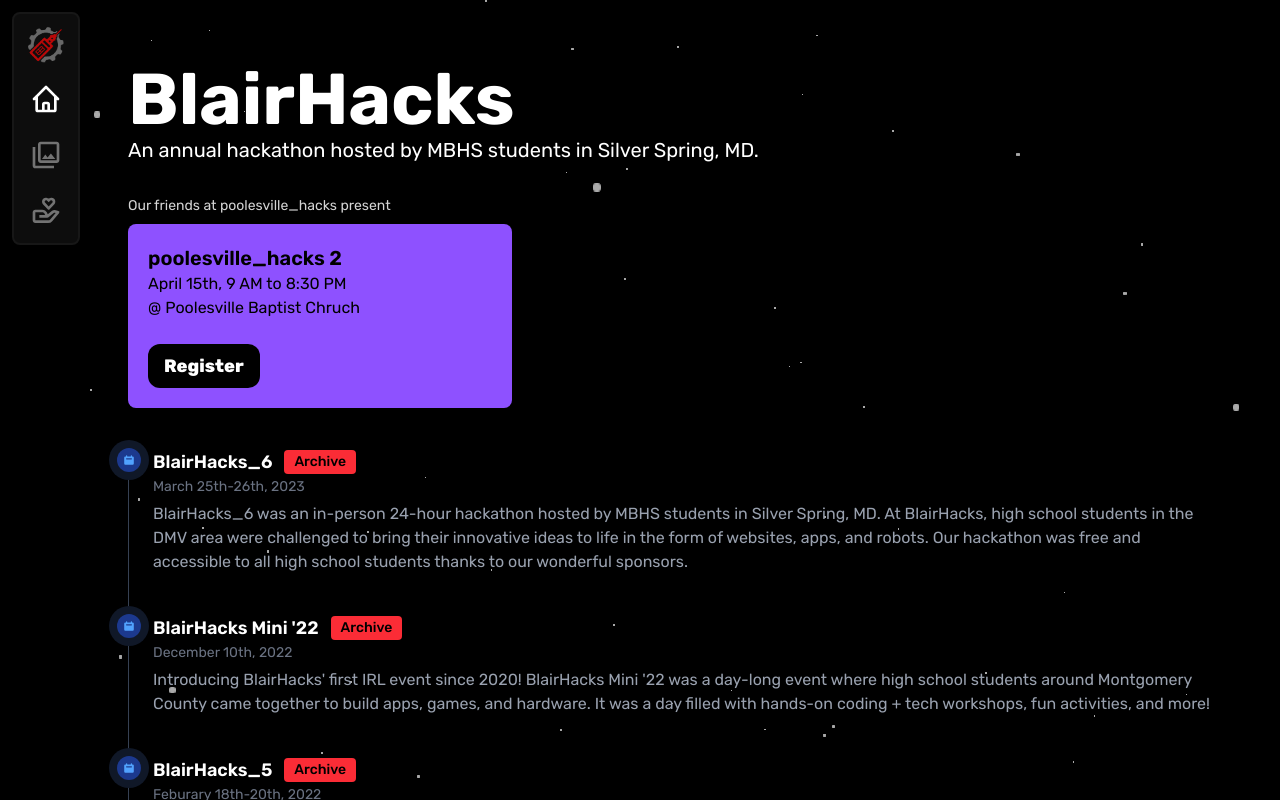
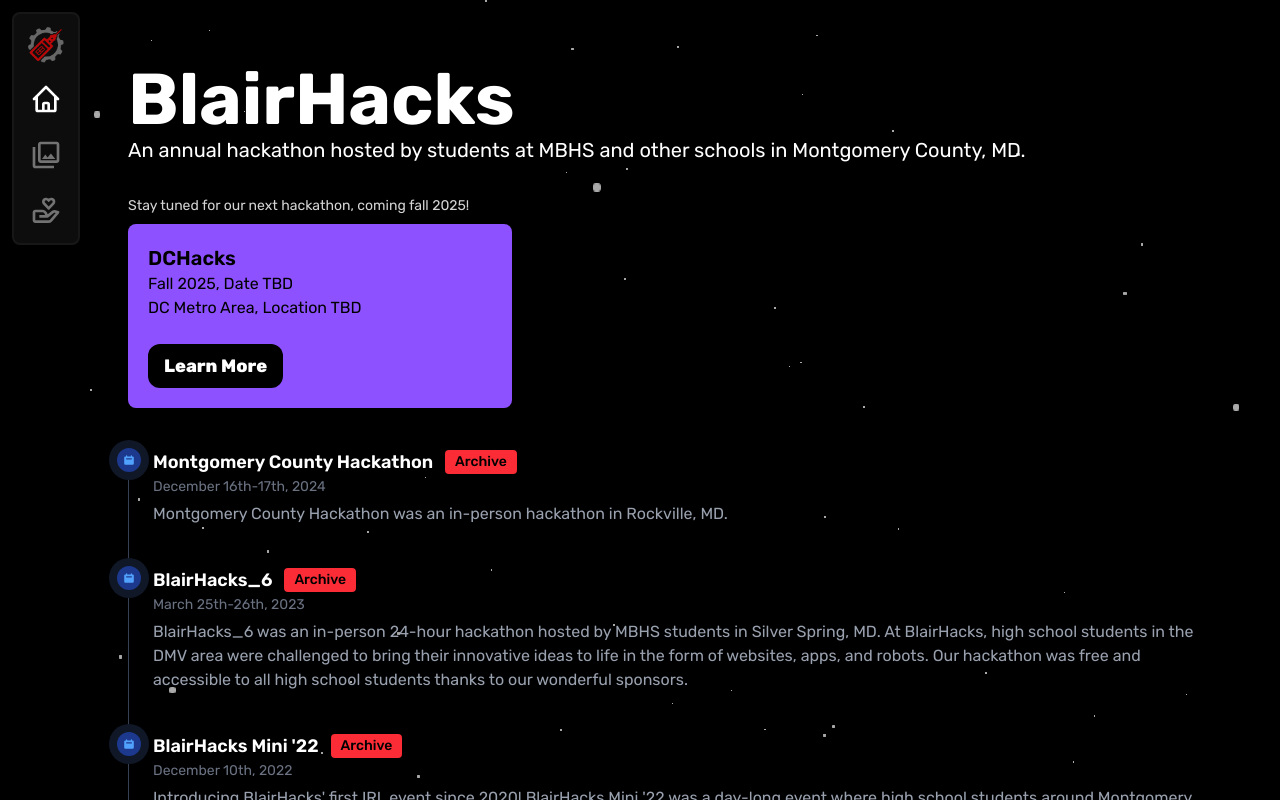
Before and after one commit to blairhacks/site, a Next.js app: page / in a window 1280 px wide. Shown: the top 800 px of the page. Built offline with nearby package versions, Linux system fonts and the light colour scheme.

Commit message:
info for next hackathon

```diff
--- a/app/(with-nav)/page.tsx
+++ b/app/(with-nav)/page.tsx
@@ -21,11 +21,12 @@
           transition={{ duration: 0.3, ease: "linear", delay: 0.1 }}
           className="text-sm md:text-xl"
         >
-          An annual hackathon hosted by MBHS students in Silver Spring, MD.
+          An annual hackathon hosted by students at MBHS and other schools in
+          Montgomery County, MD.
         </motion.p>
       </div>
       <p className="pb-2 text-sm text-neutral-300">
-        Our friends at poolesville_hacks present
+        Stay tuned for our next hackathon, coming fall 2025!
       </p>
       <motion.div
         initial={{ opacity: 0 }}
@@ -34,23 +35,15 @@
         className="rounded-lg p-5 bg-violet-500 mb-10 w-full md:w-96 text-black"
       >
         <h2 className="font-semibold text-xl">
-          <a href="https://poolesvillehacks.tech/" target="blank">
-            poolesville_hacks 2
+          <a href="" target="blank">
+            DCHacks
           </a>
         </h2>
-        <time>April 15th, </time>
-        <time>9 AM to 8:30 PM</time>
-        <a href="https://goo.gl/maps/yB9A392f4qEFWDD49" target="blank">
-          <p>@ Poolesville Baptist Chruch</p>
-        </a>
-        <a
-          href="https://organize.mlh.io/participants/events/8630-poolesville_hacks-2"
-          target="_blank"
-          rel="noreferrer noopener"
-          className="w-max"
-        >
+        <p>Fall 2025, Date TBD</p>
+        <p>DC Metro Area, Location TBD</p>
+        <a href="" target="_blank" rel="noreferrer noopener" className="w-max">
           <button className="px-4 py-2 bg-black text-white rounded-xl text-lg font-extrabold mt-6 w-max">
-            Register
+            Learn More
           </button>
         </a>
       </motion.div>
--- a/components/Timeline.tsx
+++ b/components/Timeline.tsx
@@ -11,6 +11,16 @@
 
 export default function Timeline() {
   const events = [
+    {
+      name: "Montgomery County Hackathon",
+      startDate: new Date("2024-12-16"),
+      endDate: new Date("2024-12-17"),
+      date: "December 16th-17th, 2024",
+      description:
+        "Montgomery County Hackathon was an in-person hackathon in Rockville, MD.",
+      link: "https://www.instagram.com/mchackathon2023/",
+      archive: true,
+    },
     {
       name: "BlairHacks_6",
       startDate: new Date("2023-03-25"),
```
